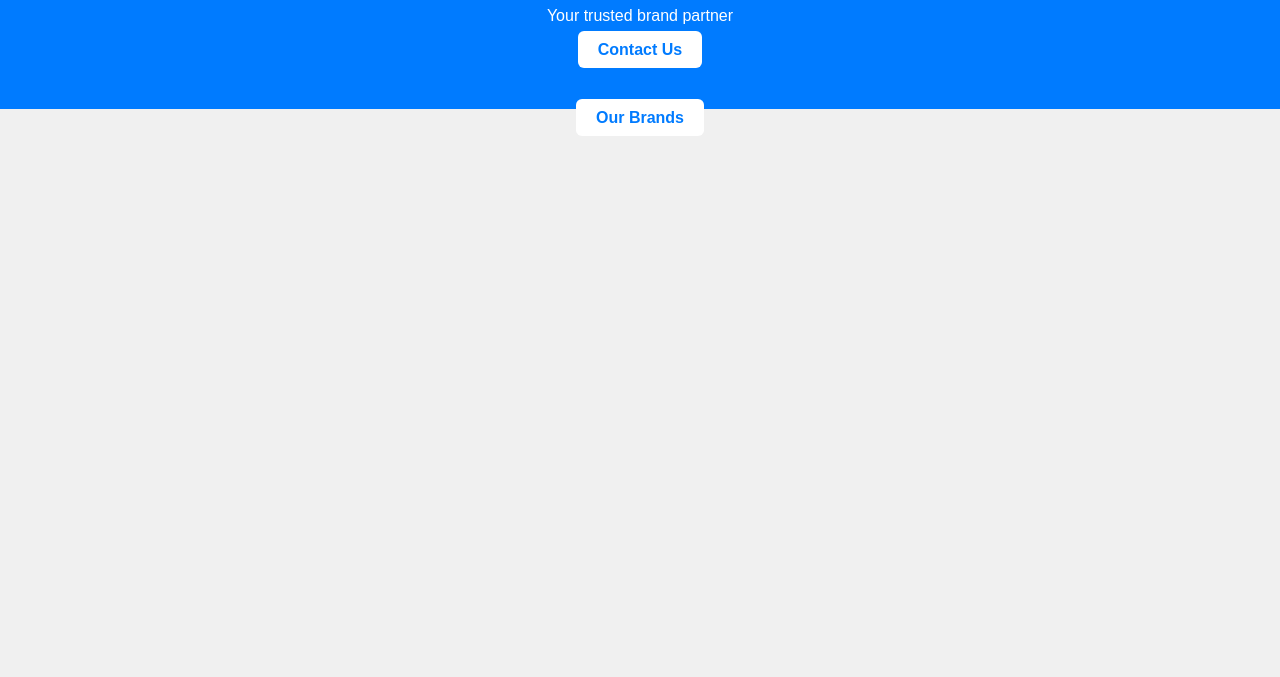
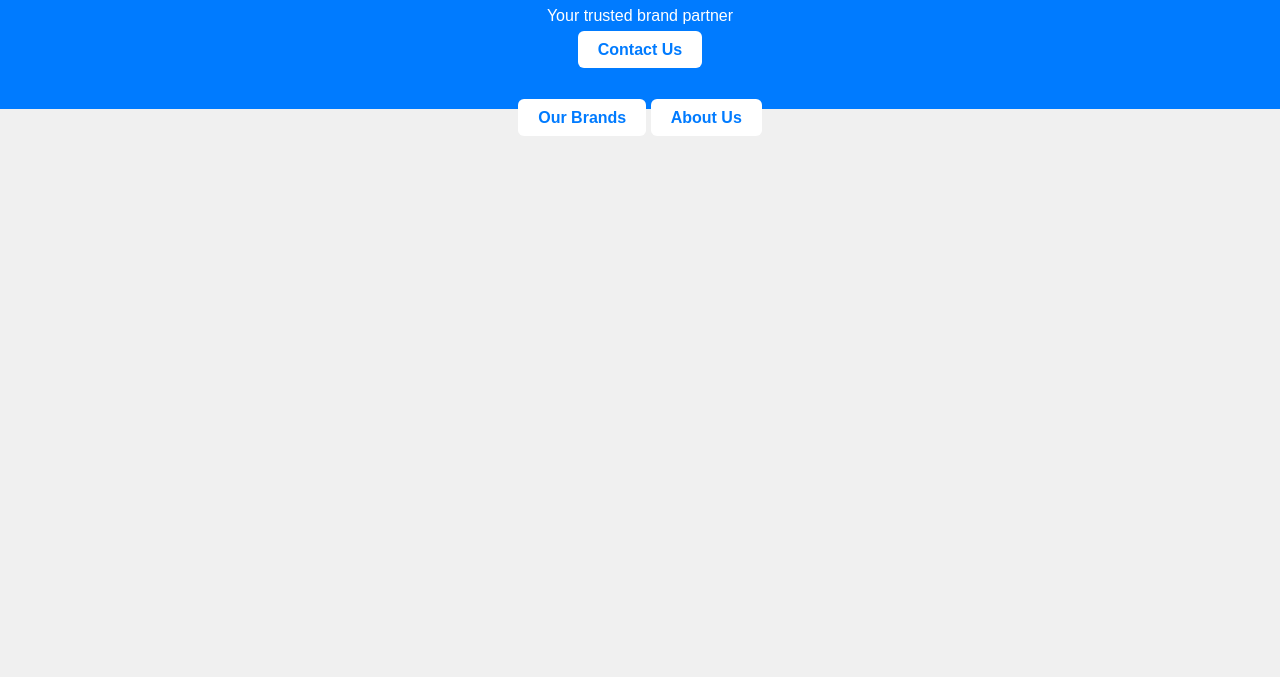
Before and after one commit to ritikjatav7828-create/my-website, a plain HTML site: page index.html in a window 1280 px wide. Shown: the part 123-800 px from the top of the page. Drawn offline with Linux system fonts and the light colour scheme.

Commit message:
Update index.html

```diff
--- a/index.html
+++ b/index.html
@@ -17,3 +17,4 @@
 </body>
 </html>
 <a href="brands.html" class="btn">Our Brands</a>
+<a href="about.html" class="btn">About Us</a>
```
